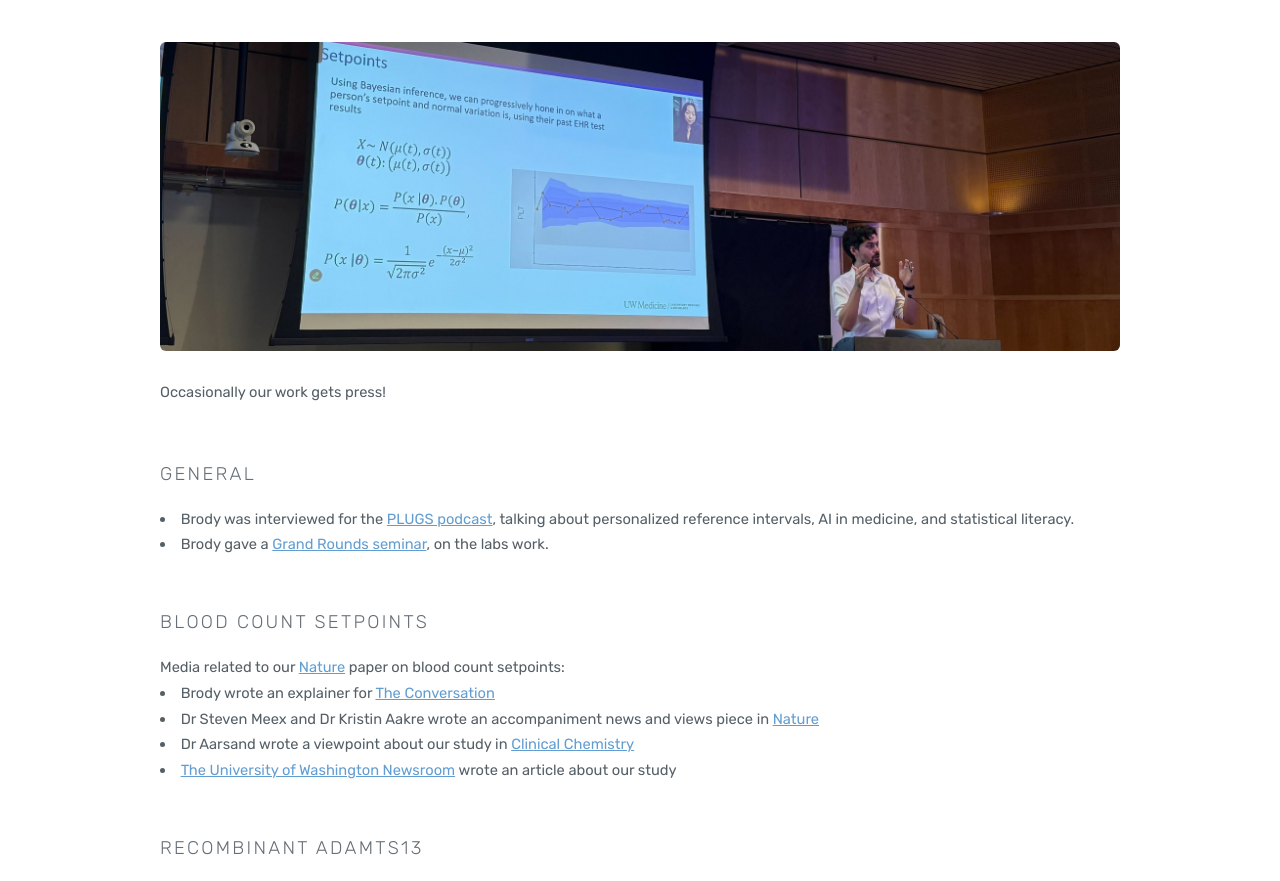
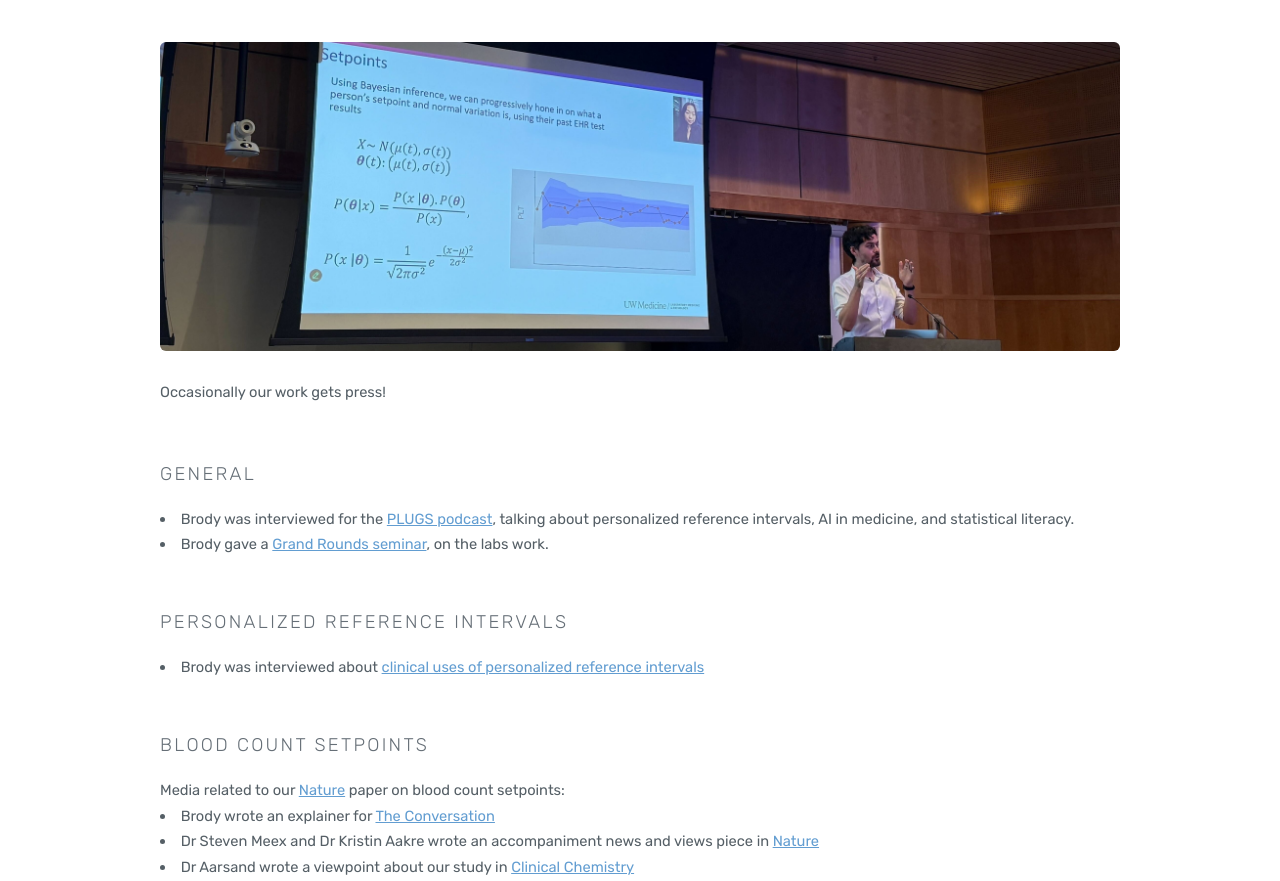
Before and after one commit to BrodyFoy/lab-website, a plain HTML site: page media.html in a window 1280 px wide. Shown: the part 193-1074 px from the top of the page. Drawn offline with Linux system fonts and the light colour scheme.

Commit message:
Update media tab

```diff
--- a/media.html
+++ b/media.html
@@ -58,6 +58,10 @@
 				<li>Brody gave a <a href="www.youtube.com/watch?v=v82MRBgrlf8">Grand Rounds seminar</a>, on the labs work.</li>
 				<br><br>
 
+				<h3>Personalized reference intervals</h3>
+				<li>Brody was interviewed about <a href="https://myadlm.org/cln/articles/2026/novdec/one-size-does-not-fit-all">clinical uses of personalized reference intervals</a></li>
+
+				<br><br>
 				<h3>Blood count setpoints</h3>
 				Media related to our <a href = "https://www.nature.com/articles/s41586-024-08264-5">Nature</a> paper on blood count setpoints:
 				<li>Brody wrote an explainer for <a href="https://theconversation.com/blood-tests-are-currently-one-size-fits-all-machine-learning-can-pinpoint-whats-truly-normal-for-each-patient-245730">The Conversation</a></li>
```
